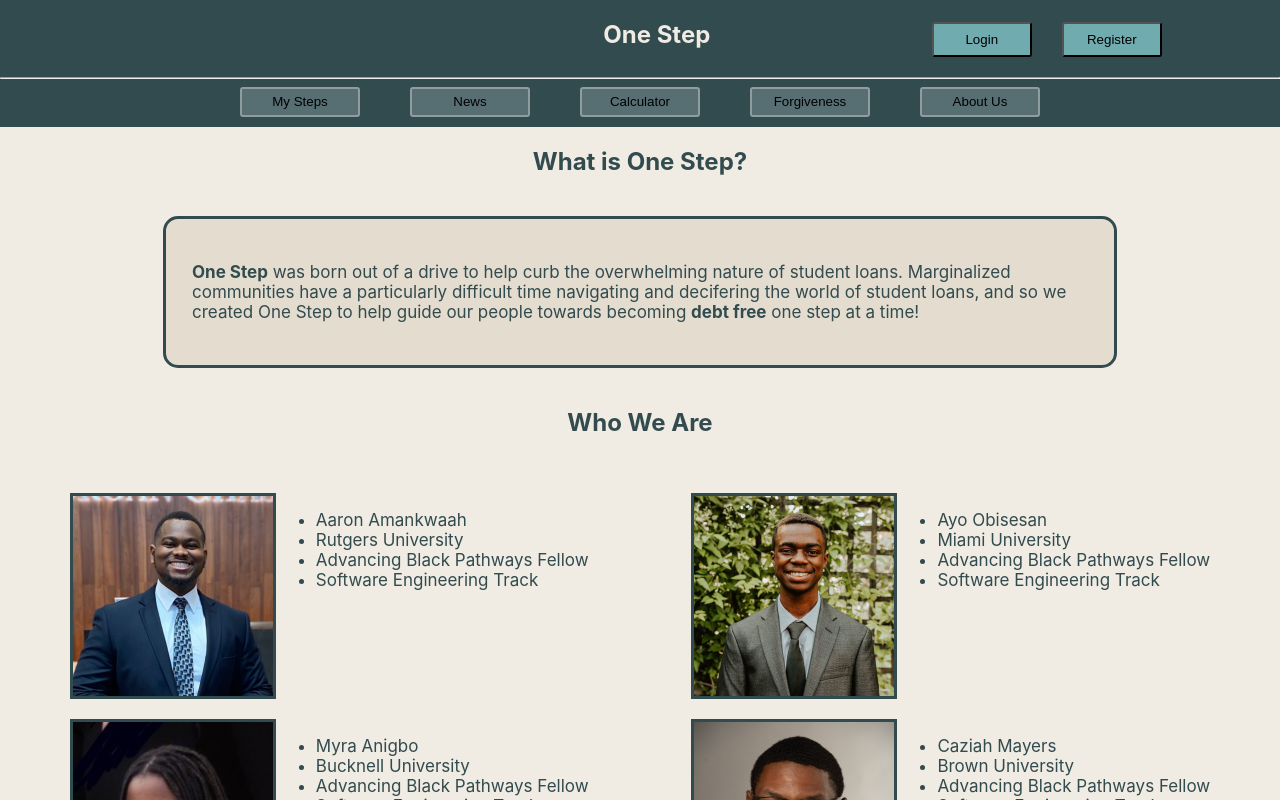
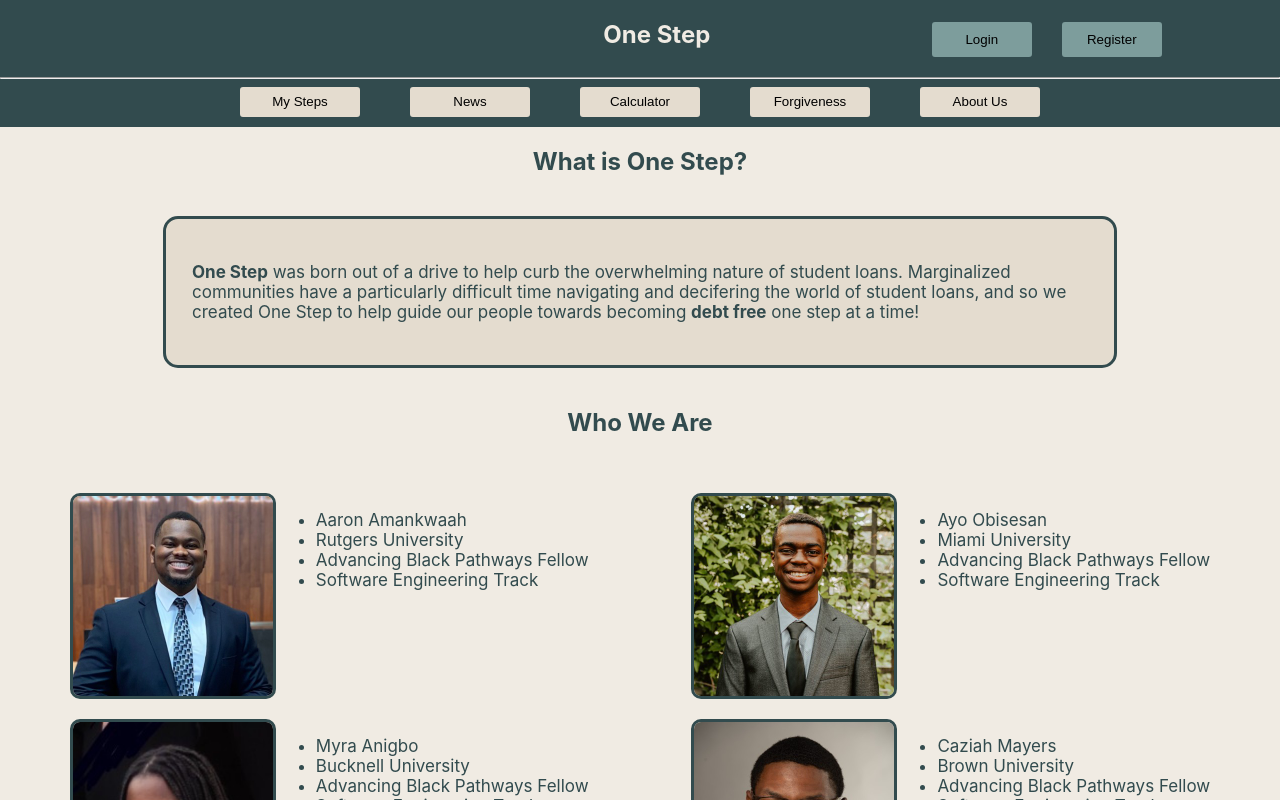
Before and after one commit to Cazi/JPMColumbusHackathon, a React (Create React App) app in the folder one-step/: page /learn in a window 1280 px wide. Shown: the top 800 px of the page. Built offline with nearby package versions, Linux system fonts and the light colour scheme.

Commit message:
small changes

```diff
--- a/one-step/src/components/atoms/AccountButton.tsx
+++ b/one-step/src/components/atoms/AccountButton.tsx
@@ -9,8 +9,8 @@
 `;
 
 const AccButton = styled.button`
-  background-color: #70ABAF;
-  border: 2px solid #white;
+  background-color: #7d9d9c;
+  border: 2px solid #7d9d9c;
   border-radius: 3px;
   height: 35px;
   width: 100px;
--- a/one-step/src/components/atoms/NavBarButton.tsx
+++ b/one-step/src/components/atoms/NavBarButton.tsx
@@ -9,8 +9,8 @@
 `;
 
 const NavButton = styled.button`
-  background-color: #576F72;
-  border: 2px solid #909C9E;
+  background-color: #e4dccf;
+  border: 2px solid #e4dccf;
   border-radius: 3px;
   height: 30px;
   width: 120px;
--- a/one-step/src/components/pages/CalculatorPage/CalculatorPage.tsx
+++ b/one-step/src/components/pages/CalculatorPage/CalculatorPage.tsx
@@ -221,10 +221,10 @@
     <p>The amount needed to pay to pay the loan in the full loan term</p>
 <br/>
     <b>Subsidized Loan</b>
-    <p>The amount needed to pay the loan in half the time</p>
+    <p>Loan option for undergraduates and is determined by your cost of attendance minus expected family contribution and other financial aid. These loans do not accrue interest while you are in school at least half-time or during deferment periods.</p>
 <br/>
     <b>Unsubsidized Loan</b>
-    <p>The amount needed to pay the loan in half the time</p>
+    <p>Loans option for both undergraduate and graduate students that are not based on financial need. Also, unlike a subsidized loan, you are responsible for the interest from the time the unsubsidized loan is disbursed until it’s paid in full.</p>
 <br/>
     </div>
     </ColumnTwo>
--- a/one-step/src/components/pages/LearnMorePage/LearnMorePage.tsx
+++ b/one-step/src/components/pages/LearnMorePage/LearnMorePage.tsx
@@ -55,6 +55,7 @@
 
 const MyFace = styled.img`
   border: 3px solid #324B4E;
+  border-radius: 10px;
   height: 200px;
   width: 200px;
 `
```
